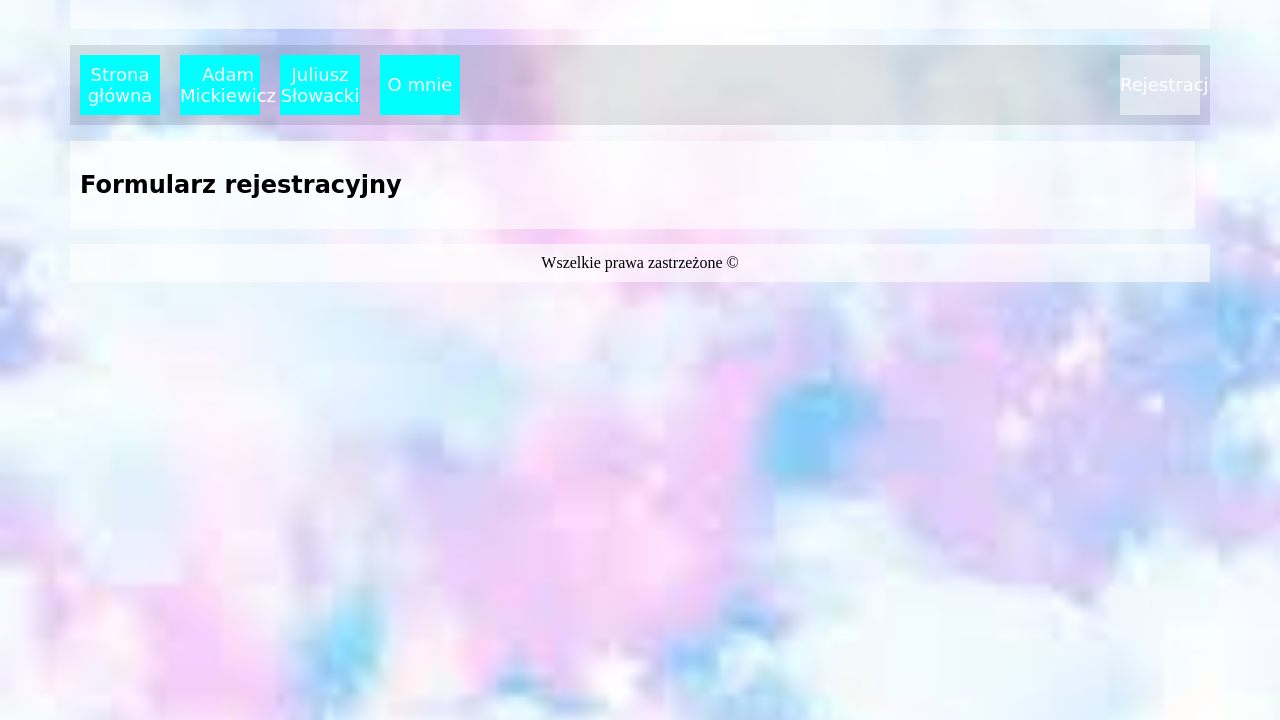
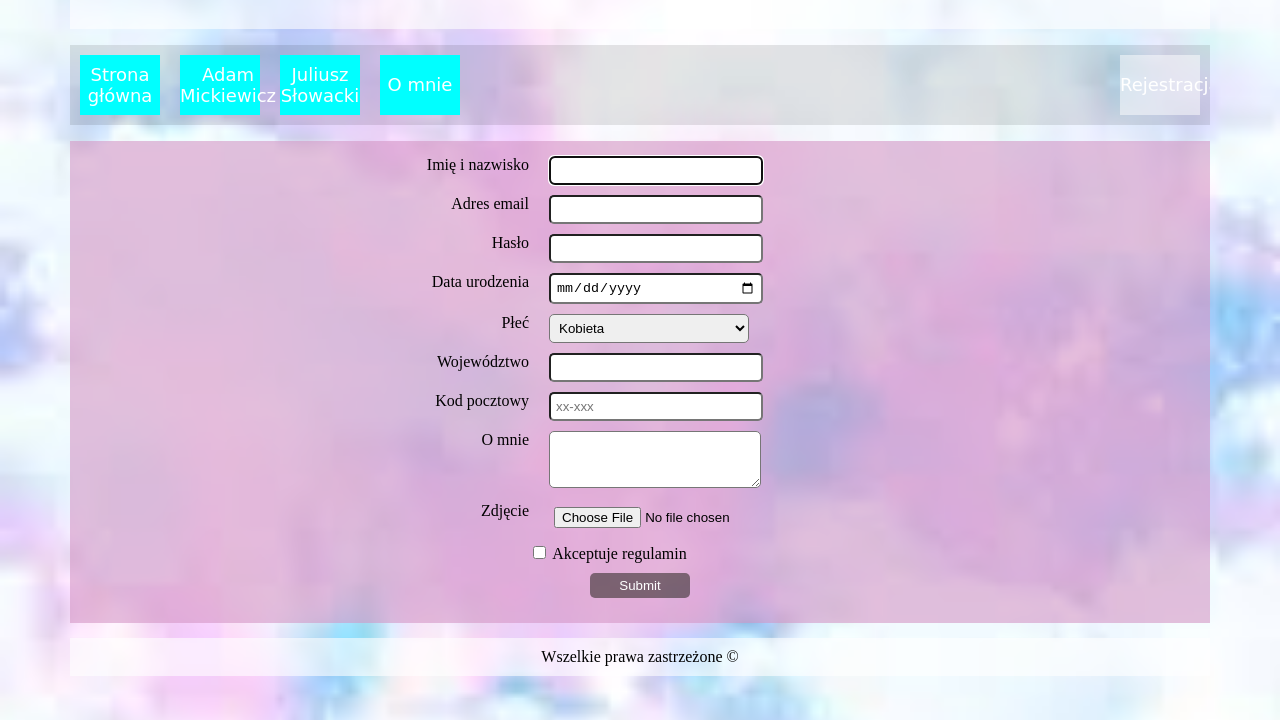
Before and after one commit to agnesch/html, a plain HTML site: page register.html in a window 1280 px wide. Shown: the part 80-800 px from the top of the page. Drawn offline with Linux system fonts and the light colour scheme.

Commit message:
Add user form

```diff
--- a/register.html
+++ b/register.html
@@ -26,9 +26,78 @@
             </nav>
         </header>
         <div class="content">
-            <article>
-                <h1>Formularz rejestracyjny</h1>
-            </article>
+           <section>
+               <form action "a" method="post" autocomplete="off">
+                   <div class="row">
+                       <label for="name"> Imię i nazwisko</label>
+                       <input id="name" type="text" required autofocus="true">
+                   </div>
+
+                   <div class="row">
+                        <label for="email">Adres email</label>
+                        <input id="email" type="email" required>
+                   </div>
+
+                   <div class="row">
+                       <label for="password"> Hasło</label>
+                       <input id="password" type="password" required>
+                   </div>
+
+                   <div class="row">
+                       <label for="date">Data urodzenia</label>
+                       <input id="date" type="date">
+                   </div>
+
+                   <div class="row">
+                       <label for="gender">Płeć</label>
+                       <select id="gender">
+                           <option>Kobieta</option>
+                           <option>Mężyczyzna</option>
+                       </select>
+                   </div>
+
+                   <div class="row">
+                       <label for="region">Województwo</label>
+                       <input id="region" type="text" list="regions">
+                       <datalist id="regions">
+                           <option value="dolnośląskie"></option>
+                           <option value="małopolskie"></option>
+                           <option value="mazowieckie"></option>
+                           <option value="śląskie"></option>
+                           <option value="pomorskie"></option>
+                           <option value="podlaskie"></option>
+                           <option value="podkarpackie"></option>
+                           <option value="zachodniopomorskie"></option>
+                           <option value="świętokrzyskie"></option>
+                       </datalist>
+                   </div>
+
+                   <div class="row">
+                       <label for="code">Kod pocztowy</label>
+                       <input id="code" type="text" pattern="^\d(2)-\d(3)$" placeholder="xx-xxx">
+
+                   </div>
+
+                   <div class="row">
+                       <label for="desctption"> O mnie</label>
+                       <textarea id="description" maxlength="500" rows="3"></textarea>
+                   </div>
+
+                   <div class="row">
+                       <label for="avatar">Zdjęcie</label>
+                       <input id="avatar" type="file">
+
+                   </div>
+                   <div class="row">
+                       <input id="rules" type="checkbox" required>
+                       <span>Akceptuje regulamin</span>
+                   </div>
+                   <div class="row">
+                       <input type="submit">
+
+                   </div>
+               </form>
+           </section>
         <footer>Wszelkie prawa zastrzeżone &copy</footer>
     </div>
 </body>
--- a/style.css
+++ b/style.css
@@ -122,3 +122,61 @@ nav ul li a span{
     background: rgba(255, 255, 255, 0.5);
     float: right;
 }
+form{
+    background: rgba(212, 151, 197, 0.6);
+    padding: 15px;
+}
+form div.row{
+    width: 50%;
+    margin: auto;
+    margin-bottom: 10px;
+}
+form label{
+    width: 30%;
+    text-align: end;
+    display: block;
+    float: left;
+    margin-right: 20px ;
+}
+form input, form select, form textarea{
+    padding: 5px;
+    border-radius: 5px;
+    width: 200px;
+}
+form input[type="checkbox"]{
+    position: relative;
+    left: 30%;
+    width: auto;
+}
+form span{
+    position: relative;
+    left: 30%;
+}
+form input[type="submit"]{
+    width: 100px;
+    background: rgba(20, 20, 10, 0.5);
+    color: #fff;
+    cursor: pointer;
+    border: none;
+}
+form div.row:last-of-type{
+    text-align: center;
+}
+div.elements{
+    overflow: auto;
+    background: rgba(0,0,0,0.1);
+}
+div.elements div, div.elements a{
+    display: block;
+    width: 50px;
+    height: 20px;
+    float: left;
+    background: rgba(242,102,0,0.5);
+    margin: 20px;
+}
+div.elements a:nth-of-type(2){
+    background: rgba(38, 133, 189, 0.1);
+}
+div.elements *:active{
+    background: pink;
+}
```
Also changed, not shown: html5.html (+8 -5 lines).
